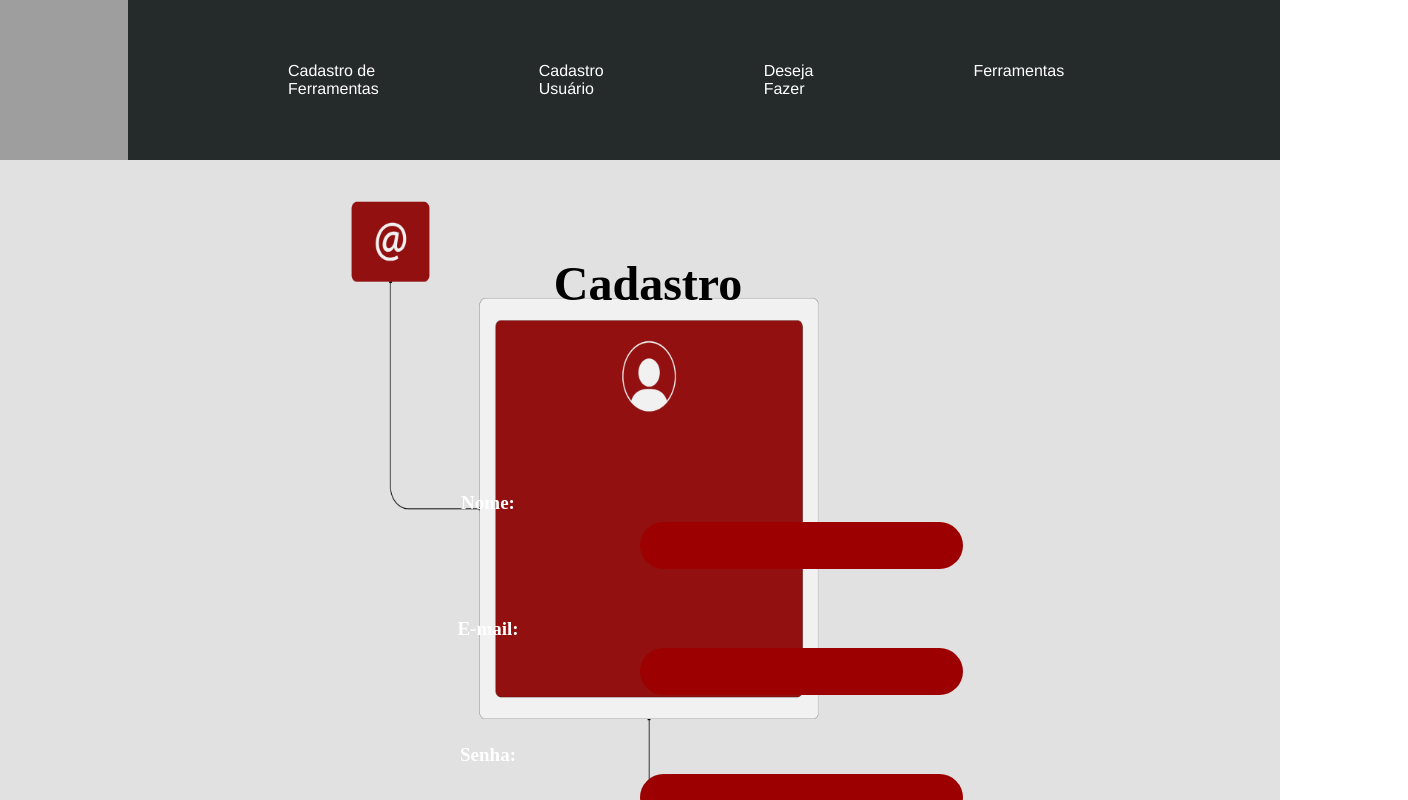
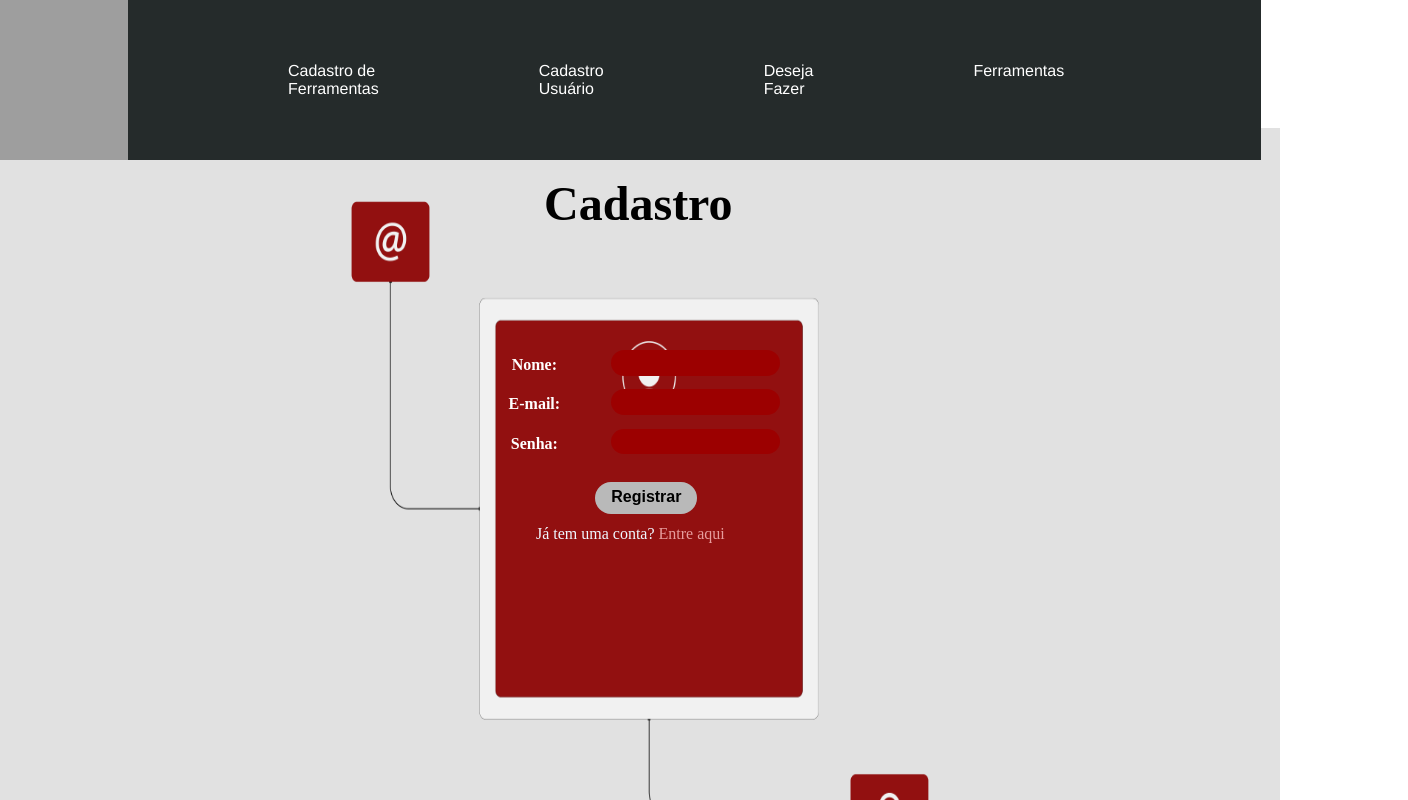
Before and after one commit to nathanhalgumacoisa/Tool-Trackers-front, a Next.js app: page /Cadastro in a window 1280 px wide. Shown: the top 800 px of the page, 1408 px wide, since content can reach past the window. Built offline with nearby package versions, Linux system fonts and the light colour scheme; no server answers; grey boxes are pictures that could not be loaded.

Commit message:
cadastro css finalizado

```diff
--- a/app/Cadastro/cadastro.module.css
+++ b/app/Cadastro/cadastro.module.css
@@ -6,36 +6,50 @@
     margin-top: 3rem;
     margin-bottom: 6rem;
 }
-
-.input_container {
-    margin-top: 3rem;
+.tudinho{
+    position: fixed;
+}
+.title1{
+    text-align: center;
+    margin-bottom: 2rem;
+    margin-top: -0.6rem;
+    font-size: 1rem;
+}
+.login{
+        color: aliceblue;
+}
+.link{
+    color: rgb(230, 157, 157);
 }
 
+
 .input {
-    width: 60vw;
+    width: 33vw;
+    height: 1rem;
     background-color: rgb(156, 0, 0);
     color: rgb(0, 0, 0);
     border: 2px ; /* Borda vermelha */
     border-radius: 50px; /* Arredondamento */
     outline: none; /* Remove a borda de foco padrão */
-
     max-width: 21%;
     align-items: center;
     margin: -1rem auto;
-    padding: 1rem;
+    padding: 0.8rem;
     align-items: center;
-    margin-left: 48rem;
+    margin-left: 24rem;
     margin-top: 0.5rem;
     justify-content: center;
         }
 
 .title{
-    font-size: 19px;
+    font-size: 16px;
     align-items: center;
     text-align: center;
     margin-top: 1rem;
-    margin-left: -19rem;
+    margin-left: -12rem;
     color: rgb(255, 255, 255);
+    margin-top: 2.5rem;
+    margin-bottom: -2rem;
 }
 
 .input::placeholder {
@@ -64,20 +78,19 @@
 .btn_cadastro {
     background-color: rgb(185, 185, 185);
     color: rgb(0, 0, 0);
-    border: 2px ; /* Borda vermelha */
+    border: 6rem ; /* Borda vermelha */
     border-radius: 1rem; /* Arredondamento */
     outline: none; /* Remove a borda de foco padrão */
     transition: border-color 0.3s;
     max-width: 50%;
     align-items: center;
+    height: 1rem;
     margin-top: -4rem;
-    margin-bottom: 2rem;
+    margin-bottom: 0.7rem;
     padding: 1rem;
     margin-left: 2rem;
-    height: 1rem;
     text-align: center;
     align-items: center;
-    text-align: center;
     justify-content: center;
 }
 
@@ -106,7 +119,7 @@
     color: rgb(0, 0, 0);
     font-size: 3rem;
     margin-bottom: 5px;
-    margin-top: 3rem;
+    margin-top: -2rem;
     margin-left: 1rem;
     align-items: center;
     text-align: center;
@@ -121,3 +134,9 @@
     margin-top: 7rem;
     margin-bottom: 6rem;
   }
+.label{
+    margin-top: -5rem;
+}
+.input_container{
+    margin-top: -1rem;
+}
--- a/app/Cadastro/page.jsx
+++ b/app/Cadastro/page.jsx
@@ -67,6 +67,7 @@ function Register() {
     };
 
     return (
+      <div className={styles.tudinho}>
       <div>
         <Header />
         <div>
@@ -79,6 +80,7 @@ function Register() {
           {/* <form onSubmit={handleSubmit}> */}
 
           <div className={styles.input_container}>
+            <div className={styles.input_container}>
               <label className={styles.label}>
                 <h2 className={styles.title}>Nome:</h2>
                 <input
@@ -88,6 +90,7 @@ function Register() {
                   onChange={(e) => setNome(e.target.value)}
                 />
               </label>
+              </div>
             </div>
             <div className={styles.input_container}>
               <label className={styles.label}>
@@ -120,13 +123,14 @@ function Register() {
           <button className={styles.btn_cadastro} onClick={register}>
             <h1 className={styles.title1}>Registrar</h1>
           </button>
-          <p>
+          <p className={styles.login}>
             Já tem uma conta?{" "}
             <Link href="/Login">
               <span className={styles.link}>Entre aqui</span>
             </Link>
           </p>
         </div>
+      </div>
       </div>
     );
   }
```
